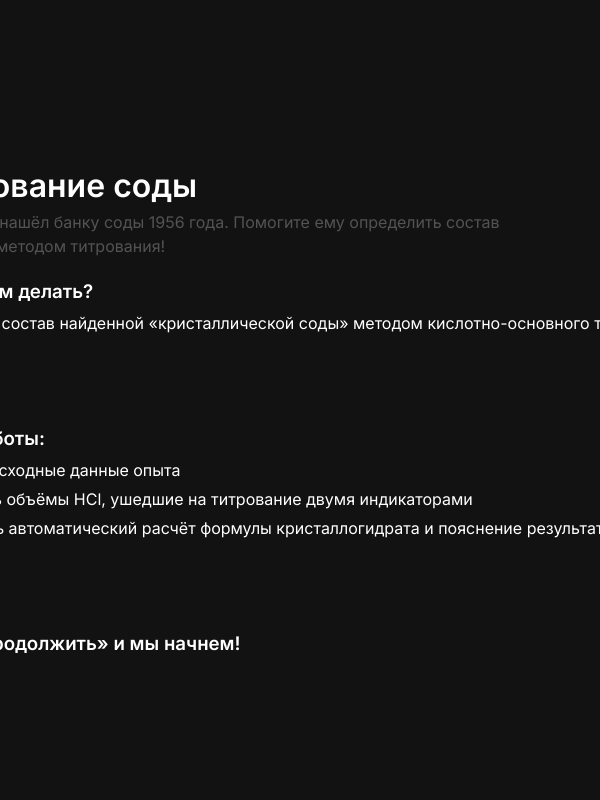
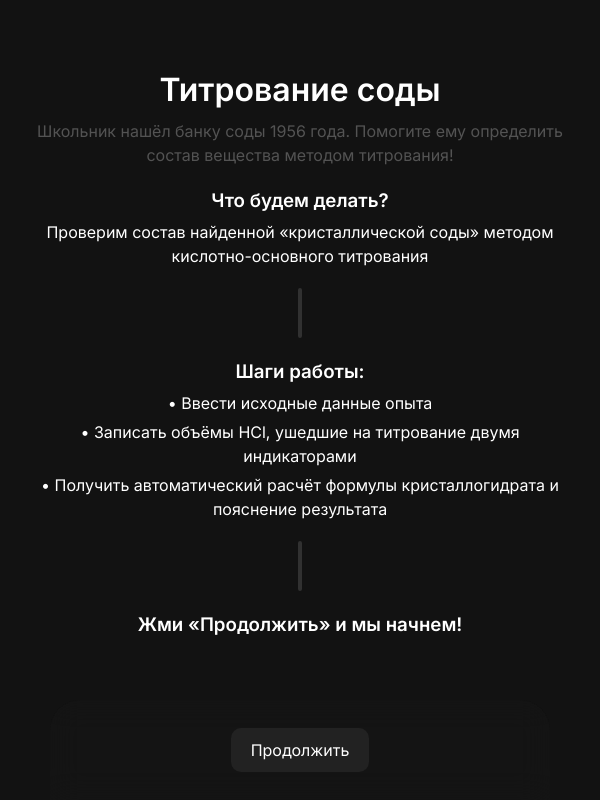
Before and after one commit to sharagulov/Titration, a Vue app: page / in a window 600 px wide. Built offline with nearby package versions, Linux system fonts and the light colour scheme.

Commit message:
[feat]: панель управления, стилизация, адаптивность под мобилу

```diff
--- a/src/App.vue
+++ b/src/App.vue
@@ -29,16 +29,16 @@ const isResults = computed(() => dataStore.currentStep === 'step3')
 
 <style scoped>
 .page-components {
-  display: flex;
-  flex-direction: column;
-  align-items: center;
   gap: 20px;
   width: 800px;
-  margin: 30px;
+  padding: 30px;
 }
 
-@media (min-width: 800px) {
+@media (max-width: 800px) {
   .page-components {
+    width: 100dvw;
+    padding: 50px 30px 0px 30px;
+    margin-bottom: 150px;
   }
 }
 </style>
--- a/src/colors.css
+++ b/src/colors.css
@@ -1,6 +1,7 @@
 :root {
   --background: #121212;
-  --gray: #222222;
+  --gray: rgba(34, 34, 34, 1);
+  --glassgray: rgba(34, 34, 34, 0.2);
   --powergray: #313131;
   --textgray: #535353;
 }
--- a/src/components/BlockComponent.vue
+++ b/src/components/BlockComponent.vue
@@ -28,8 +28,9 @@ export default {
   padding: 10px;
 }
 
-@media (max-width: 800px) {
+@media (max-width: 600px) {
   .main-block {
+    width: 100%;
   }
 }
 </style>
--- a/src/components/ButtonComponent.vue
+++ b/src/components/ButtonComponent.vue
@@ -52,12 +52,4 @@ export default {
     background: var(--gray);
   }
 }
-
-@media (max-width: 800px) {
-  .button-block {
-    box-shadow: 1px 0px 20px -6px rgba(0, 0, 0, 0.75);
-    -webkit-box-shadow: 1px 0px 20px -6px rgba(0, 0, 0, 0.75);
-    -moz-box-shadow: 1px 0px 20px -6px rgba(0, 0, 0, 0.75);
-  }
-}
 </style>
--- a/src/components/ControlPanel.vue
+++ b/src/components/ControlPanel.vue
@@ -1,4 +1,5 @@
 <template>
+  <div class="control-wrapper">
     <div class="control-panel">
       <div class="contol-buttons">
         <transition name="fade">
@@ -7,13 +8,14 @@
           >
         </transition>
         <transition name="opacity">
-        <VerticalSplitter v-if="haveForwardStep && haveBackwardStep" />
+          <VerticalSplitter v-if="haveBackwardStep && canNext" />
         </transition>
         <transition name="fade">
-        <ButtonComponent v-if="fullDataStore && haveForwardStep" :blink="false" @click="nextStep"
+          <ButtonComponent v-if="canNext" :blink="false" @click="nextStep"
             >Продолжить</ButtonComponent
           >
         </transition>
+      </div>
     </div>
   </div>
 </template>
@@ -26,14 +28,41 @@ import VerticalSplitter from '@/components/VerticalSplitter.vue'
 
 const dataStore = useDataStore()
 
-const fullDataStore = computed(() => {
-  return dataStore.acidConcentration && dataStore.solutionVolume && dataStore.powderWeight
+const fullfirstDataStore = computed(() => {
+  return !!(dataStore.acidConcentration && dataStore.solutionVolume && dataStore.powderWeight)
+})
+
+const fullSecondDataStore = computed(() => {
+  return !!(
+    dataStore.ind1_op1 &&
+    dataStore.ind1_op2 &&
+    dataStore.ind1_op3 &&
+    dataStore.ind1_op4 &&
+    dataStore.ind2_op1 &&
+    dataStore.ind2_op2 &&
+    dataStore.ind2_op3 &&
+    dataStore.ind2_op4
+  )
+})
+
+const canNext = computed(() => {
+  switch (dataStore.currentStep) {
+    case 'step0':
+      return true
+    case 'step1':
+      return fullfirstDataStore.value
+    case 'step2':
+      return fullSecondDataStore.value
+    case 'step3':
+      return false
+  }
+  return false
 })
 
 const haveBackwardStep = computed(() => dataStore.currentStep !== 'step0')
-const haveForwardStep = computed(() => dataStore.currentStep !== 'step4')
 
 function nextStep() {
+  console.log()
   switch (dataStore.currentStep) {
     case 'step0':
       dataStore.currentStep = 'step1'
@@ -43,9 +72,6 @@ function nextStep() {
       break
     case 'step2':
       dataStore.currentStep = 'step3'
-      break
-    case 'step3':
-      dataStore.currentStep = 'step4'
       break
   }
 }
@@ -61,19 +87,31 @@ function prevStep() {
     case 'step3':
       dataStore.currentStep = 'step2'
       break
-    case 'step4':
-      dataStore.currentStep = 'step3'
-      break
   }
 }
 </script>
 
 <style scoped>
+.control-wrapper {
+  position: fixed;
+  background: var(--glassgray);
+  bottom: 0dvh;
+  left: 50%;
+  transform: translateX(-50%);
+  z-index: 9;
+  width: 100%;
+  max-width: 500px;
+  height: 100px;
+  display: flex;
+  justify-content: center;
+  align-items: center;
+  border-radius: clamp(10px, 5dvw, 50px) clamp(10px, 5dvw, 50px) 0px 0px;
+  backdrop-filter: blur(15px);
+  -webkit-backdrop-filter: blur(20px);
+}
+
 .control-panel {
-  position: fixed;
-  bottom: 20px;
-  left: 50%;
-  transform: translate(-50%, -50%);
+  position: relative;
   z-index: 10;
 }
 
--- a/src/components/HeaderComponent.vue
+++ b/src/components/HeaderComponent.vue
@@ -1,6 +1,6 @@
 <template>
   <div class="header-flex">
-    <h1><slot /></h1>
+    <h1 class="name"><slot /></h1>
     <p class="description gray-text">
       <slot name="desc" />
     </p>
@@ -17,9 +17,21 @@ export default {
 .header-flex {
   display: flex;
   flex-direction: column;
+  gap: 10px;
+}
+
+.name {
+  line-height: 1.2;
 }
 
 .description {
   max-width: 600px;
 }
+
+@media (max-width: 800px) {
+  .header-flex {
+    align-items: center;
+    text-align: center;
+  }
+}
 </style>
--- a/src/components/IntroComponent.vue
+++ b/src/components/IntroComponent.vue
@@ -46,4 +46,14 @@ export default {
   flex-direction: column;
   gap: 5px;
 }
+
+@media (max-width: 800px) {
+  .intro-block {
+    align-items: center;
+  }
+
+  .block {
+    text-align: center;
+  }
+}
 </style>
--- a/src/components/PowderComponent.vue
+++ b/src/components/PowderComponent.vue
@@ -8,7 +8,9 @@
       </template>
     </HeaderComponent>
     <VerticalLine />
-    <p>Перед тем как работать с бюреткой, лабораторный журнал должен знать три числа:</p>
+    <p class="block">
+      Перед тем как работать с бюреткой, лабораторный журнал должен знать три числа:
+    </p>
     <VerticalLine />
     <BlockComponent>
       <div class="input-fields">
@@ -25,7 +27,7 @@
       </div>
     </BlockComponent>
     <VerticalLine />
-    <p>
+    <p class="block">
       <strong>Совет:</strong> вводите числа через точку (6.5), чтобы расчёт прошёл без ошибок. После
       заполнения всех трёх полей кнопка «Продолжить» станет активной.
     </p>
@@ -73,16 +75,22 @@ export default {
 </script>
 
 <style scoped>
+.powder-block {
+  display: flex;
+  flex-direction: column;
+  gap: 20px;
+}
+
 .input-fields {
   display: flex;
   flex-direction: row;
   gap: 20px;
 }
 
-.powder-block {
+.block {
   display: flex;
   flex-direction: column;
-  gap: 20px;
+  gap: 5px;
 }
 
 .block-name {
@@ -93,5 +101,13 @@ export default {
   .input-fields {
     flex-direction: column;
   }
+
+  .powder-block {
+    align-items: center;
+  }
+
+  .block {
+    text-align: center;
+  }
 }
 </style>
--- a/src/components/TitrationResultsComponent.vue
+++ b/src/components/TitrationResultsComponent.vue
@@ -62,7 +62,7 @@
         </BlockComponent>
       </div>
       <VerticalLine />
-      <p>
+      <p class="block">
         Если ввели все восемь чисел корректно, нажмите «Продолжить» — и на следующей странице
         увидите полный разбор с формулами, пояснениями и итоговой структурой кристаллогидрата.
       </p>
@@ -137,6 +137,12 @@ export default {
 </script>
 
 <style scoped>
+.titration-block {
+  display: flex;
+  flex-direction: column;
+  gap: 20px;
+}
+
 .input-fields {
   display: grid;
   grid-template-columns: repeat(2, 1fr);
@@ -147,17 +153,12 @@ export default {
   width: 100%;
 }
 
-.titration-block {
-  margin-block: 200px;
-  display: flex;
-  flex-direction: column;
-  gap: 20px;
-}
-
 .card-block {
   display: flex;
   flex-direction: column;
   gap: 3px;
+  width: 100%;
+  align-items: center;
 }
 
 .cards {
@@ -185,5 +186,14 @@ export default {
     display: flex;
     flex-direction: column;
   }
+
+  .titration-block,
+  .cards {
+    align-items: center;
+  }
+
+  .block {
+    text-align: center;
+  }
 }
 </style>
--- a/src/components/VerticalSplitter.vue
+++ b/src/components/VerticalSplitter.vue
@@ -10,7 +10,7 @@ export default {
 
 <style scoped>
 .splitter {
-  background: var(--powergray);
+  background: var(--textgray);
   width: 1px;
   height: 30px;
 }
--- a/src/styles.css
+++ b/src/styles.css
@@ -16,8 +16,15 @@ body {
   min-width: 100dvw;
   display: flex;
   justify-content: center;
-  align-items: center;
+  align-items: start;
   overflow-x: hidden;
+}
+
+@media (min-width: 600px) {
+  .html,
+  body {
+    align-items: center;
+  }
 }
 
 a {
```
Lines whose indentation alone changed are shown as unchanged.
